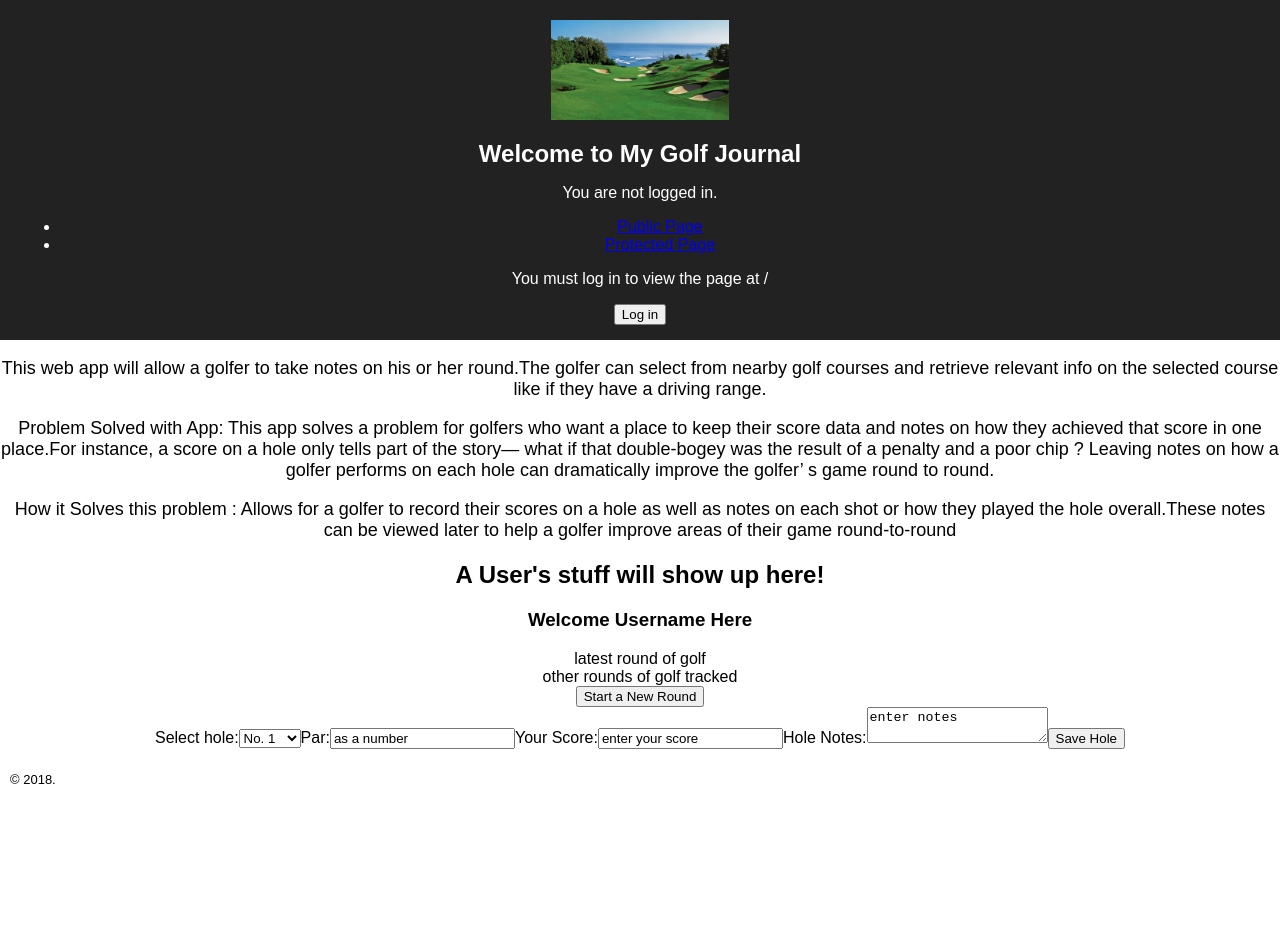
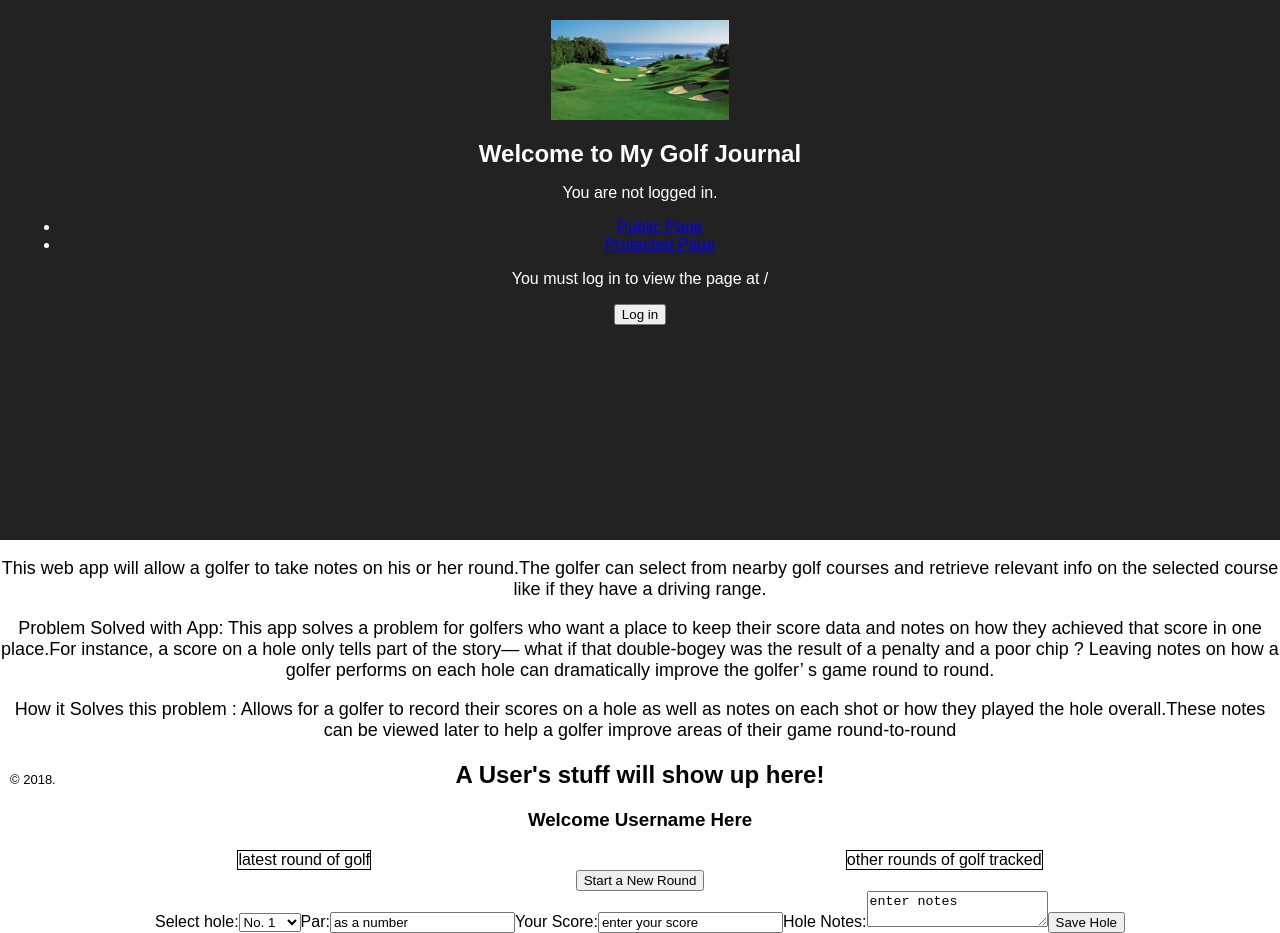
Before and after one commit to yhtomitim/golf-journal-client, a React (Create React App) app: page /login in a window 1280 px wide. Before the commit the page ends 800 px from the top, so only its background shows below. Built offline with nearby package versions, Linux system fonts and the light colour scheme.

Commit message:
style for userdashboard

```diff
--- a/src/App.css
+++ b/src/App.css
@@ -8,7 +8,7 @@
 
 .App-header {
   background-color: #222;
-  height: 300px;
+  height: 500px;
   padding: 20px;
   color: white;
 }
@@ -29,3 +29,12 @@
   bottom:0;
   width:100%;
 }
+
+.Rounds-tracked {
+  display: flex;
+  justify-content: space-around;
+}
+
+.Rounds-tracked article {
+   border: black 1px solid;
+}
```
